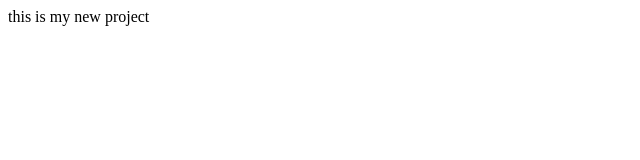
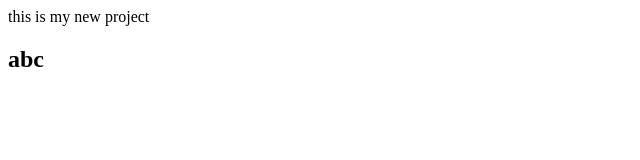
Before and after one commit to Tanuja30/git-demo, a plain HTML site: page index.html in a window 1280 px wide. Shown: the full height of the page, 0-640 px from the left. Drawn offline with Linux system fonts and the light colour scheme.

Commit message:
Initial deploy

```diff
--- a/index.html
+++ b/index.html
@@ -1 +1,2 @@
 this is my new project
+<h2>abc<h2>
```
Also changed, not shown: New Text Document.txt (deleted).
